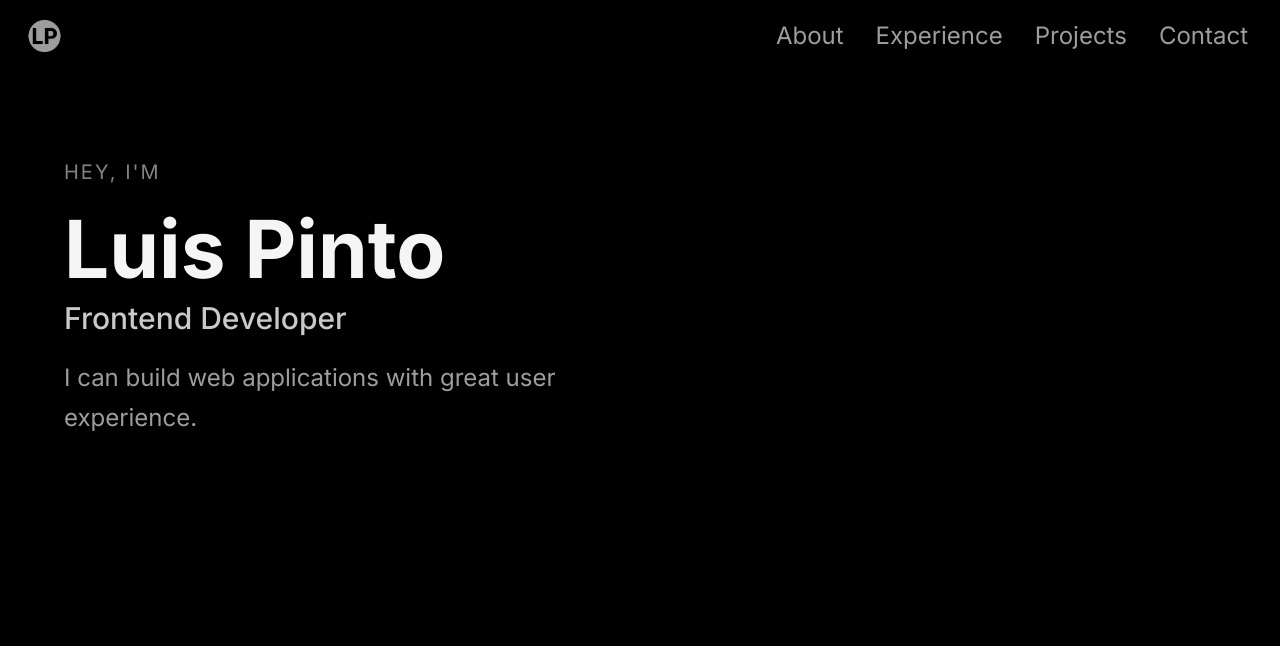
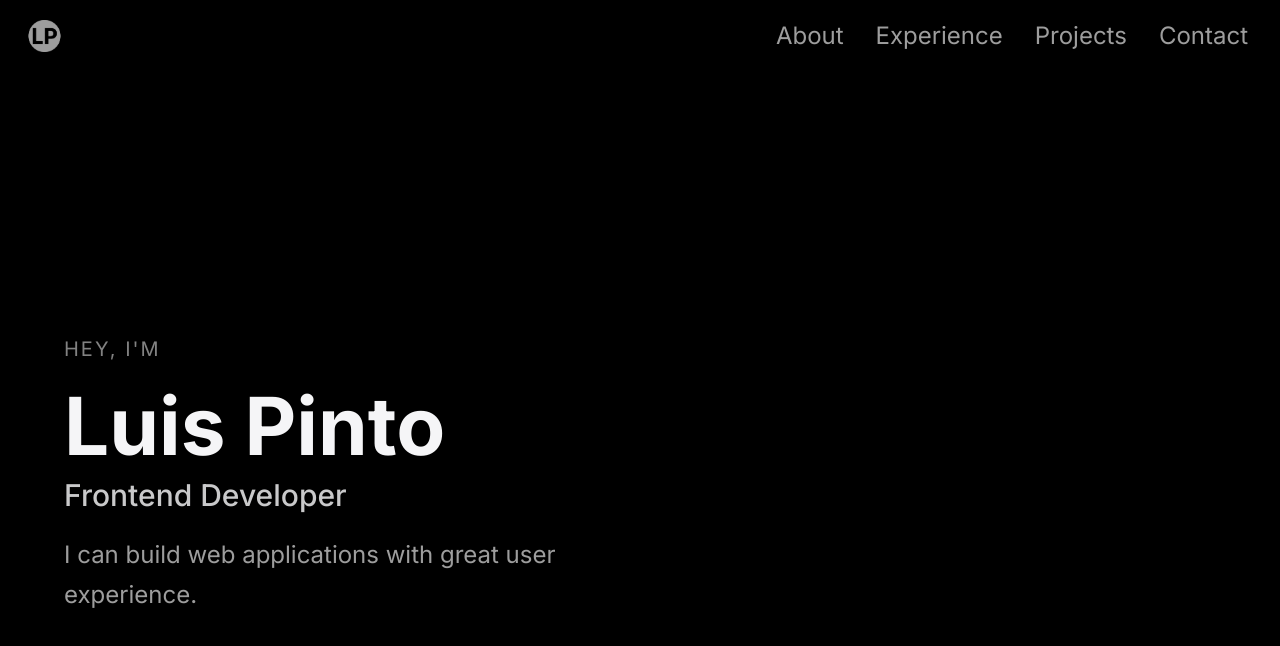
Before and after one commit to LuisPirateRoberts/Portfolio, a React (Vite) app: page / in a window 1280 px wide. Shown: the top 646 px of the page. Built offline with nearby package versions, Linux system fonts and the light colour scheme.

Commit message:
Update Hero component

```diff
--- a/src/components/About/About.jsx
+++ b/src/components/About/About.jsx
@@ -1 +1,11 @@
-export default function About() {}
+import { styles } from "../../styles";
+
+const About = () => {
+  return (
+    <div className={`${styles.padding}`}>
+      <p className={styles.microText}>About me</p>
+    </div>
+  );
+};
+
+export default About;
--- a/src/components/Hero/Hero.jsx
+++ b/src/components/Hero/Hero.jsx
@@ -3,13 +3,17 @@ import { styles } from "../../styles";
 
 const Hero = () => {
   return (
-    <div className={`${styles.padding} pt-16 sm:pt-20 xs:pt-24`}>
-      <p className={styles.microText}>Hey, I'm</p>
-      <h1 className={styles.heroHeadText}>Luis Pinto</h1>
-      <p className={styles.heroSubText}>Frontend Developer</p>
-      <p className={`${styles.heroParagraphText} mt-5 max-w-lg leading-normal`}>
-        I can build web applications with great user experience.
-      </p>
+    <div className="relative w-full h-screen flex justify-left items-center">
+      <div className={`${styles.padding}`}>
+        <p className={styles.microText}>Hey, I'm</p>
+        <h1 className={styles.heroHeadText}>Luis Pinto</h1>
+        <p className={styles.heroSubText}>Frontend Developer</p>
+        <p
+          className={`${styles.heroParagraphText} mt-5 max-w-lg leading-normal`}
+        >
+          I can build web applications with great user experience.
+        </p>
+      </div>
     </div>
   );
 };
```
